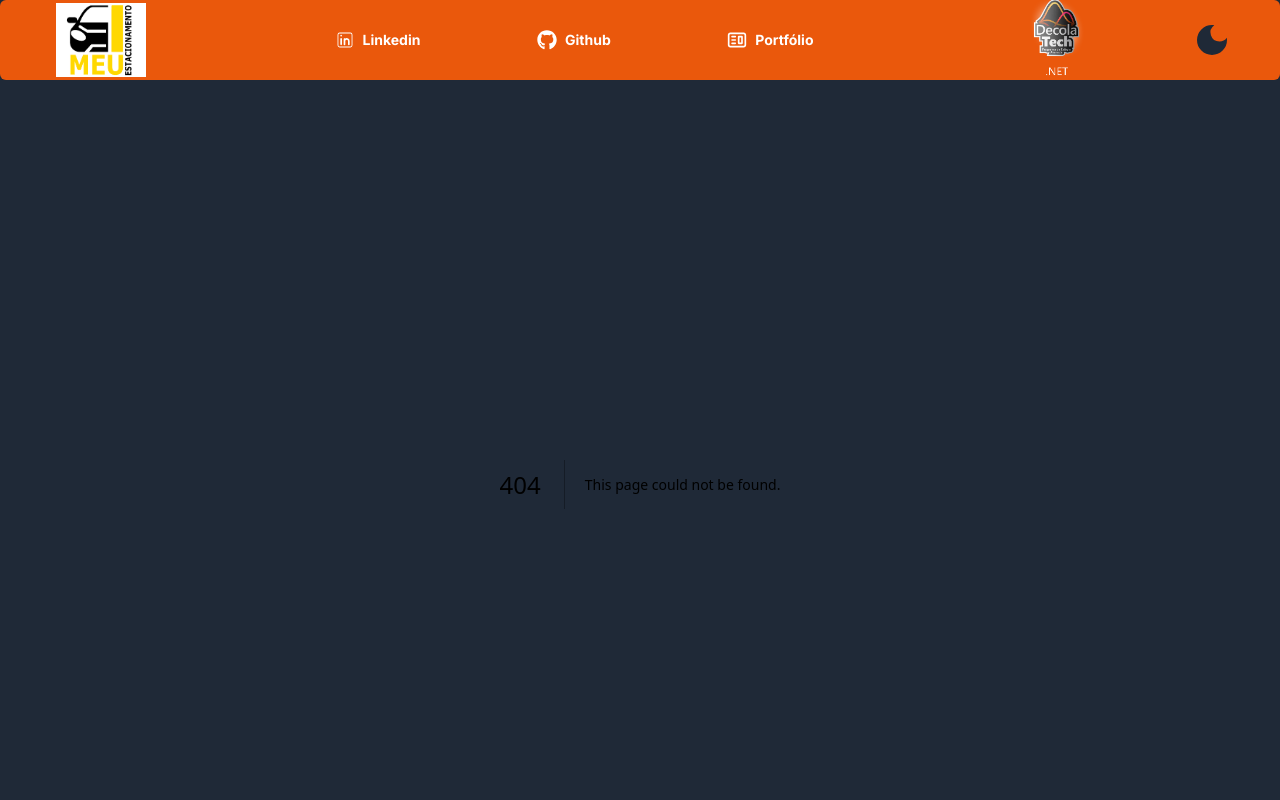
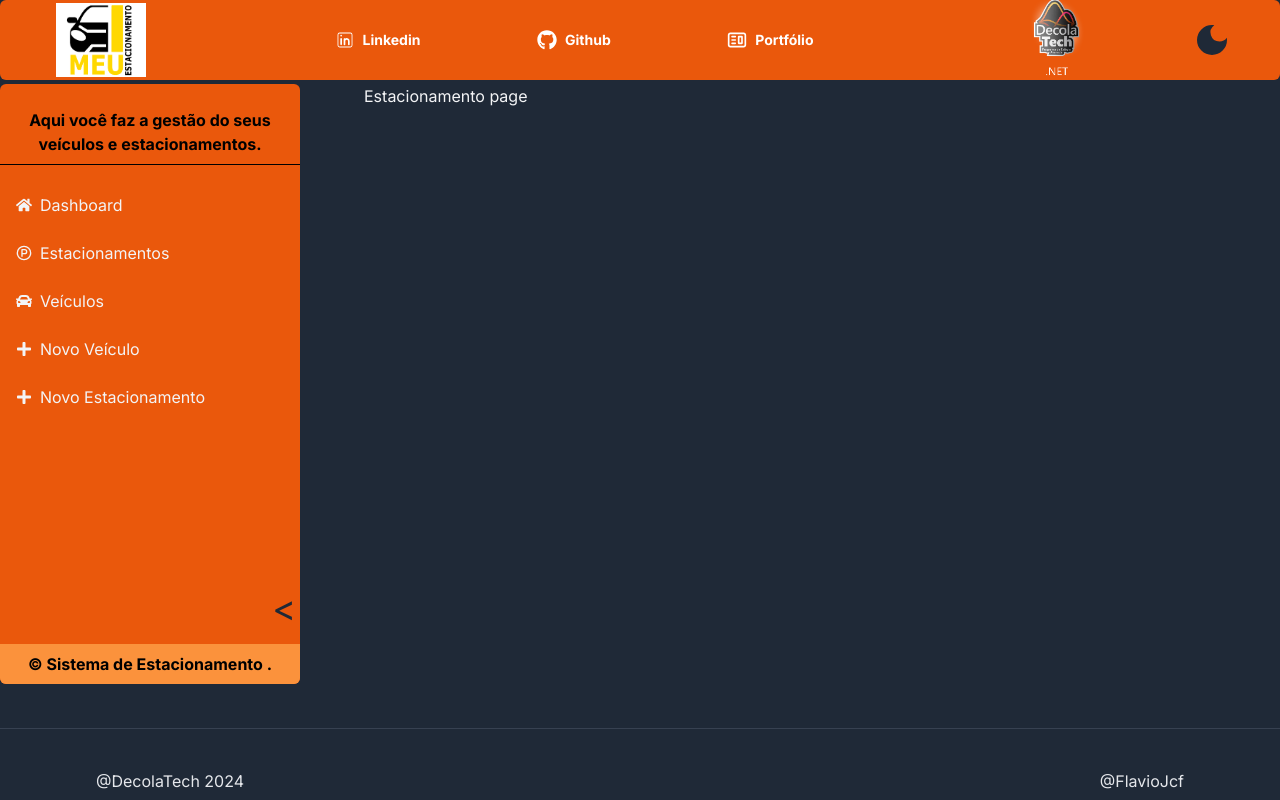
Before and after one commit to Flaviojcf/estacionamento-frontend, a Next.js app: page /estacionamentos/list in a window 1280 px wide. Before the commit this address had no page. Shown: the top 800 px of the page. Built offline with nearby package versions, Linux system fonts and the light colour scheme.

Commit message:
feat: Create structure to route pages

```diff
--- a/src/app/components/Dashboard/index.tsx
+++ b/src/app/components/Dashboard/index.tsx
@@ -7,6 +7,7 @@ import { LuParkingCircle } from 'react-icons/lu'
 import * as Dialog from '@radix-ui/react-dialog'
 import { VeiculoModal } from '../Modal/VeiculoModal'
 import { EstacionamentoModal } from '../Modal/EstacionamentoModal'
+import Link from 'next/link'
 
 export function Dashboard() {
   const [isExpanded, setIsExpanded] = useState(false)
@@ -40,6 +41,7 @@ export function Dashboard() {
         >
           {dashboardTitle}
         </motion.h1>
+        <Link href="/">
           <motion.li
             className="px-4 flex items-center gap-2 h-12 transition duration-200 hover:bg-black mt-4 cursor-pointer"
             animate={{ opacity: isExpanded ? 0 : 1 }}
@@ -47,6 +49,8 @@ export function Dashboard() {
             <FaHome />
             Dashboard
           </motion.li>
+        </Link>
+        <Link href="/estacionamentos/list">
           <motion.li
             className="px-4 flex items-center gap-2 h-12 transition duration-200 hover:bg-black cursor-pointer"
             animate={{ opacity: isExpanded ? 0 : 1 }}
@@ -54,6 +58,8 @@ export function Dashboard() {
             <LuParkingCircle />
             Estacionamentos
           </motion.li>
+        </Link>
+        <Link href="/veiculos/list">
           <motion.li
             className="px-4 flex items-center gap-2 h-12 transition duration-200 hover:bg-black cursor-pointer"
             animate={{ opacity: isExpanded ? 0 : 1 }}
@@ -61,6 +67,7 @@ export function Dashboard() {
             <FaCar />
             Veículos
           </motion.li>
+        </Link>
         <Dialog.Root>
           <Dialog.Trigger className="w-full">
             <motion.li
--- /dev/null
+++ b/src/app/estacionamentos/[slug]/page.tsx
@@ -0,0 +1,7 @@
+export const metadata = {
+  title: 'Estacionamentos',
+}
+
+export default function EstacionamentoPage() {
+  return <div>Estacionamento page</div>
+}
--- a/src/app/layout.tsx
+++ b/src/app/layout.tsx
@@ -4,11 +4,15 @@ import './globals.css'
 import { Header } from './components/Header'
 import { BacktoTopButton } from './components/BacktoTopButton'
 import { Footer } from './components/Footer'
+import { Dashboard } from './components/Dashboard'
 
 const inter = Inter({ subsets: ['latin'] })
 
 export const metadata: Metadata = {
-  title: 'Estacionamento',
+  title: {
+    default: 'Home | Flaviojcf',
+    template: '%s | Flaviojcf',
+  },
   description: 'Generated by create next app',
   icons: [
     {
@@ -28,7 +32,10 @@ export default function RootLayout({
         className={`${inter.className} dark:bg-gray-800 flex flex-col gap-1`}
       >
         <Header />
-        {children}
+        <div className="flex gap-16">
+          <Dashboard />
+          {children}
+        </div>
         <Footer />
         <BacktoTopButton />
       </body>
--- a/src/app/page.tsx
+++ b/src/app/page.tsx
@@ -2,9 +2,5 @@ import Image from 'next/image'
 import { Dashboard } from './components/Dashboard'
 
 export default function Home() {
-  return (
-    <div>
-      <Dashboard />
-    </div>
-  )
+  return <div>Página da home</div>
 }
--- /dev/null
+++ b/src/app/veiculos/[slug]/page.tsx
@@ -0,0 +1,7 @@
+export const metadata = {
+  title: 'Veiculos',
+}
+
+export default function VeiculosPage() {
+  return <div>Veiculos pages</div>
+}
```
Lines whose indentation alone changed are shown as unchanged.
